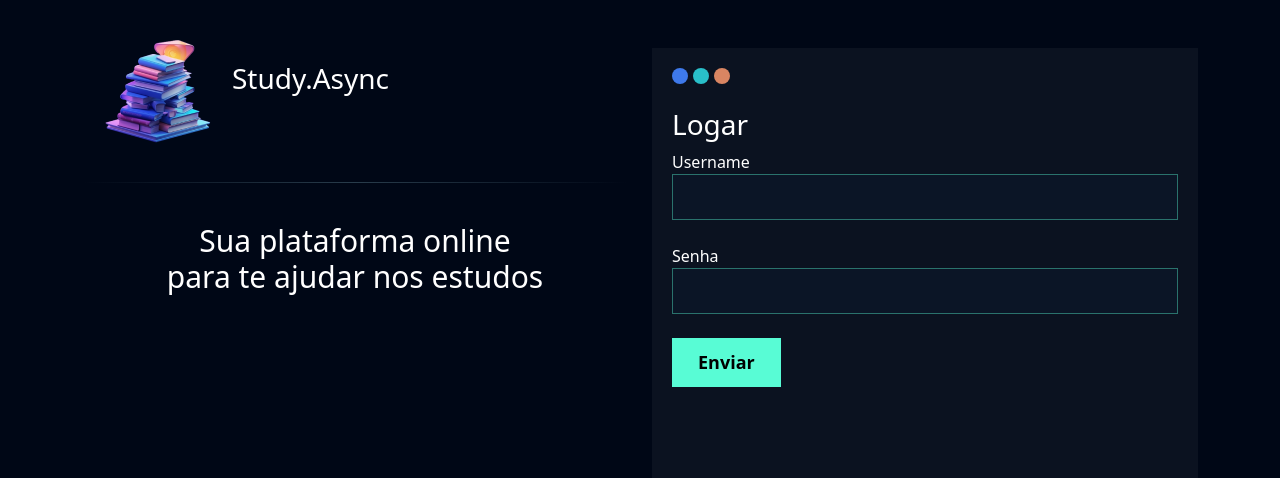
After one commit to MatheusLuizSoares/QuizMestreQ, a Django app: template usuarios/templates/login.html in a window 1280 px wide. The commit adds this page. Shown: the top 478 px of the page. Run offline with Django 5.2, Linux system fonts and the light colour scheme; the template is opened without the code that fills it, so the values that code supplies are empty; parts of the project's set-up code (start-up, migrations or seed data) failed here and were passed over.

Commit message:
fiz sistema de login e logaut

```diff
--- /dev/null
+++ b/usuarios/templates/login.html
@@ -0,0 +1,64 @@
+{% extends 'base.html' %}
+{% load static %}
+{% block 'cabecalho' %}
+<link href="{% static 'usuarios/css/cadastro.css' %}" rel="stylesheet">
+{% endblock %}
+{% block 'conteudo' %}
+<div class="bg1">
+<div class="container">
+<div class="row">
+<div class="col-md">
+<div class="box-titulo">
+<div class="box-titulo-item">
+<img src="{% static 'usuarios/img/logo.png' %}">
+</div>
+<div style="margin-top: auto; margin-bottom: auto;" class="box-titulo-item">
+<h3 >Study.Async</h3>
+</div>
+</div>
+<hr class="divisor">
+<br>
+<div class="tac">
+<h4 style="font-size: 30px">Sua plataforma online<br> para te ajudar nos estudos</h4>
+</div>
+</div>
+<div class="col-md">
+<br>
+<br>
+<div class="box-form">
+<div class="box-circle">
+<div class="circle c1"></div>
+<div class="circle c2"></div>
+<div class="circle c3"></div>
+</div>
+<br>
+<h3>Logar</h3>
+                       {% if messages %}
+                           {% for message in messages %}
+
+<section class="alert {{message.tags}}">
+                                   {{message}}
+</section>
+                           {% endfor %}
+                       {% endif %}
+<form action="{% url 'login' %}" method="POST">{%csrf_token%}
+<label>Username</label>
+<input type="text" class="input-form" name="username" id="">
+<br>
+<br>
+<label>Senha</label>
+<input type="password" class="input-form" name="senha" id="">
+<br>
+<br>
+<input type="submit" value="Enviar" class="btn-cadastro">
+<br>
+<br>
+<br>
+<br>
+</form>
+</div>
+</div>
+</div>
+</div>
+</div>
+{% endblock 'conteudo' %}
--- a/usuarios/urls.py
+++ b/usuarios/urls.py
@@ -4,4 +4,6 @@ from . import views
 
 urlpatterns = [
     path("cadastro/", views.cadastro, name="cadastro"),
+    path("logar/", views.logar, name="login"),
+    path('logout/'), views.logout, name="logout"
 ]
```
Also changed, not shown: usuarios/templates/cadastro.html (+11 -0 lines), usuarios/views.py (+22 -0 lines), db.sqlite3.
